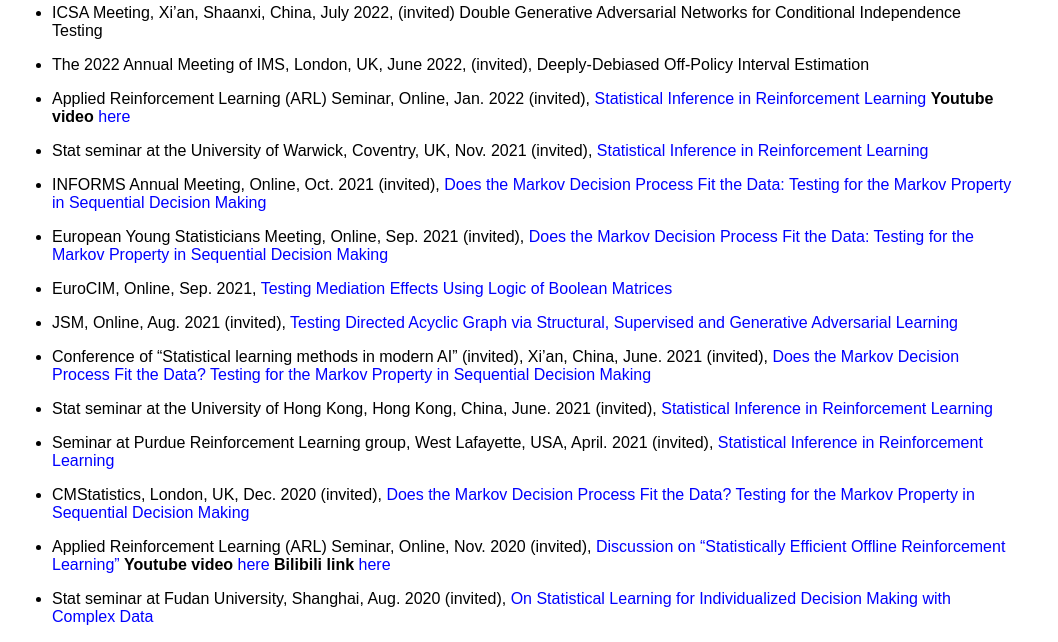
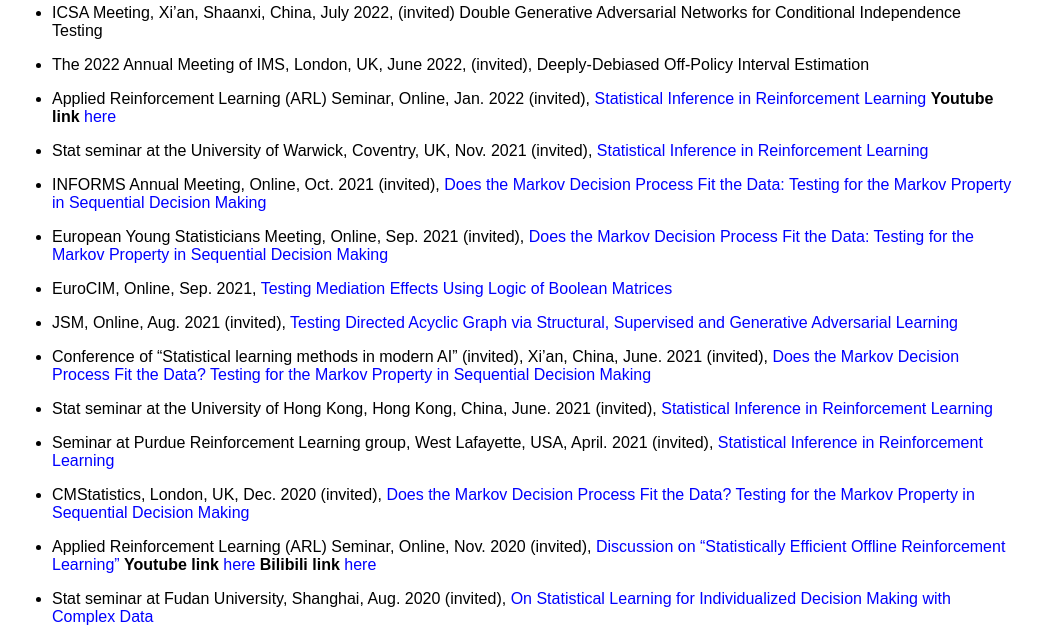
Before and after one commit to callmespring/callmespring.github.io, a Jekyll site: the page built from talk.md, in a window 1280 px wide. Shown: the part 241-883 px from the top of the page, without its empty margins (108-1166 px from the left). Built offline with Jekyll 4.4.1, drawn with Linux system fonts in a browser that asks for light colours.

Commit message:
Update talk.md

```diff
--- a/talk.md
+++ b/talk.md
@@ -13,7 +13,7 @@
 
 * The 2022 Annual Meeting of IMS, London, UK, June 2022, (invited), Deeply-Debiased Off-Policy Interval Estimation
 
-* Applied Reinforcement Learning (ARL) Seminar, Online, Jan. 2022 (invited), [Statistical Inference in Reinforcement Learning](./slides/slides_long.pdf) **Youtube video** [here](https://www.youtube.com/watch?v=-SW9PevZThs&t=5s)
+* Applied Reinforcement Learning (ARL) Seminar, Online, Jan. 2022 (invited), [Statistical Inference in Reinforcement Learning](./slides/slides_long.pdf) **Youtube link** [here](https://www.youtube.com/watch?v=-SW9PevZThs&t=5s)
 
 * Stat seminar at the University of Warwick, Coventry, UK, Nov. 2021 (invited),  [Statistical Inference in Reinforcement Learning](./slides/slides_long.pdf)
 
@@ -33,7 +33,7 @@
 
 * CMStatistics, London, UK, Dec. 2020 (invited), [Does the Markov Decision Process Fit the Data? Testing for the Markov Property in Sequential Decision Making](./slides/slides.pdf)
 
-* Applied Reinforcement Learning (ARL) Seminar, Online, Nov. 2020 (invited), [Discussion on "Statistically Efficient Offline Reinforcement Learning"](./slides/Discussion.pdf) **Youtube video** [here](https://www.youtube.com/watch?v=n5ZoxT_WmHo) **Bilibili link** [here](https://www.bilibili.com/s/video/BV1f5411V77h)
+* Applied Reinforcement Learning (ARL) Seminar, Online, Nov. 2020 (invited), [Discussion on "Statistically Efficient Offline Reinforcement Learning"](./slides/Discussion.pdf) **Youtube link** [here](https://www.youtube.com/watch?v=n5ZoxT_WmHo) **Bilibili link** [here](https://www.bilibili.com/s/video/BV1f5411V77h)
 
 * Stat seminar at Fudan University, Shanghai, Aug. 2020 (invited), [On Statistical Learning for Individualized Decision Making with Complex Data](./slides/slides22.pdf)
 
```
